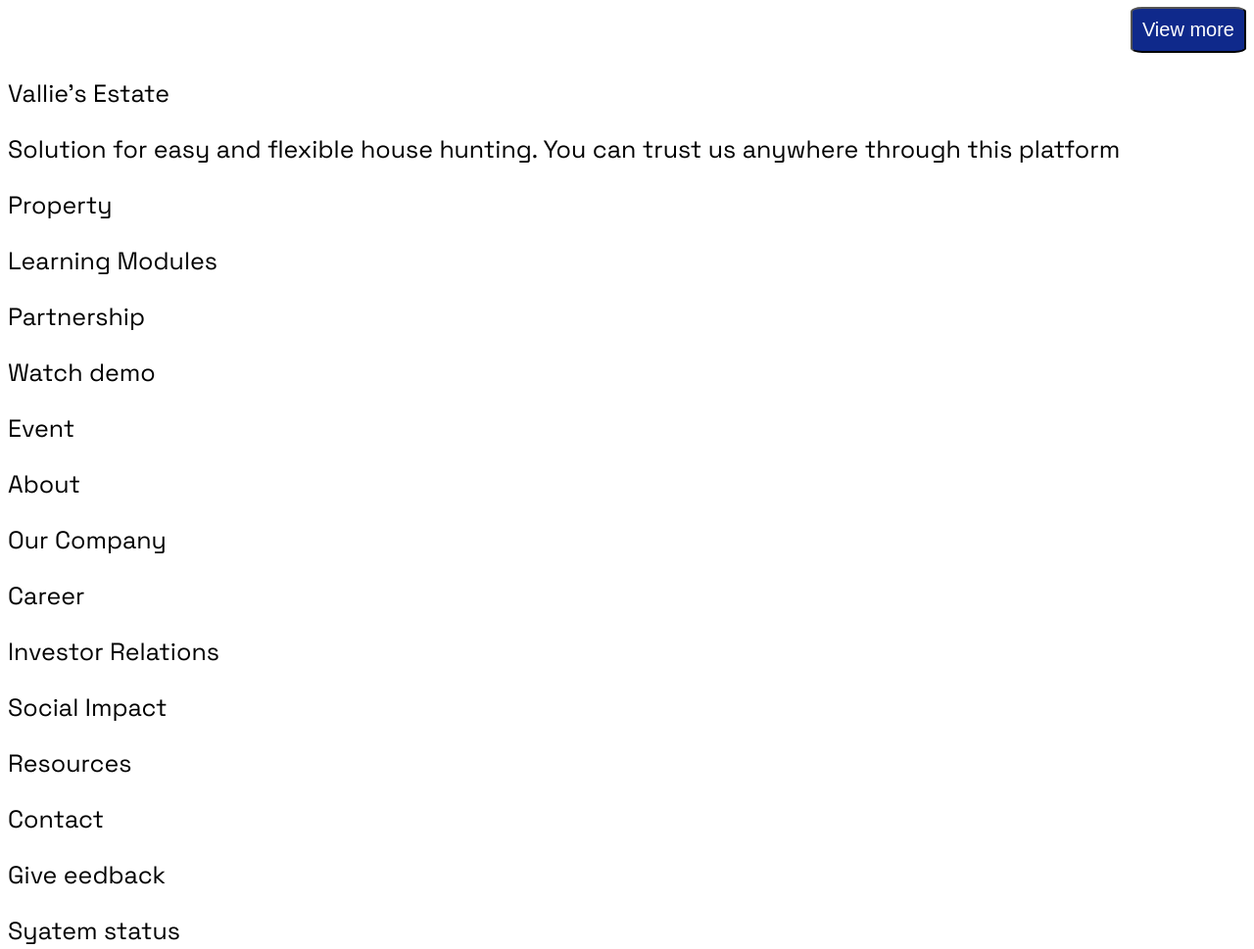
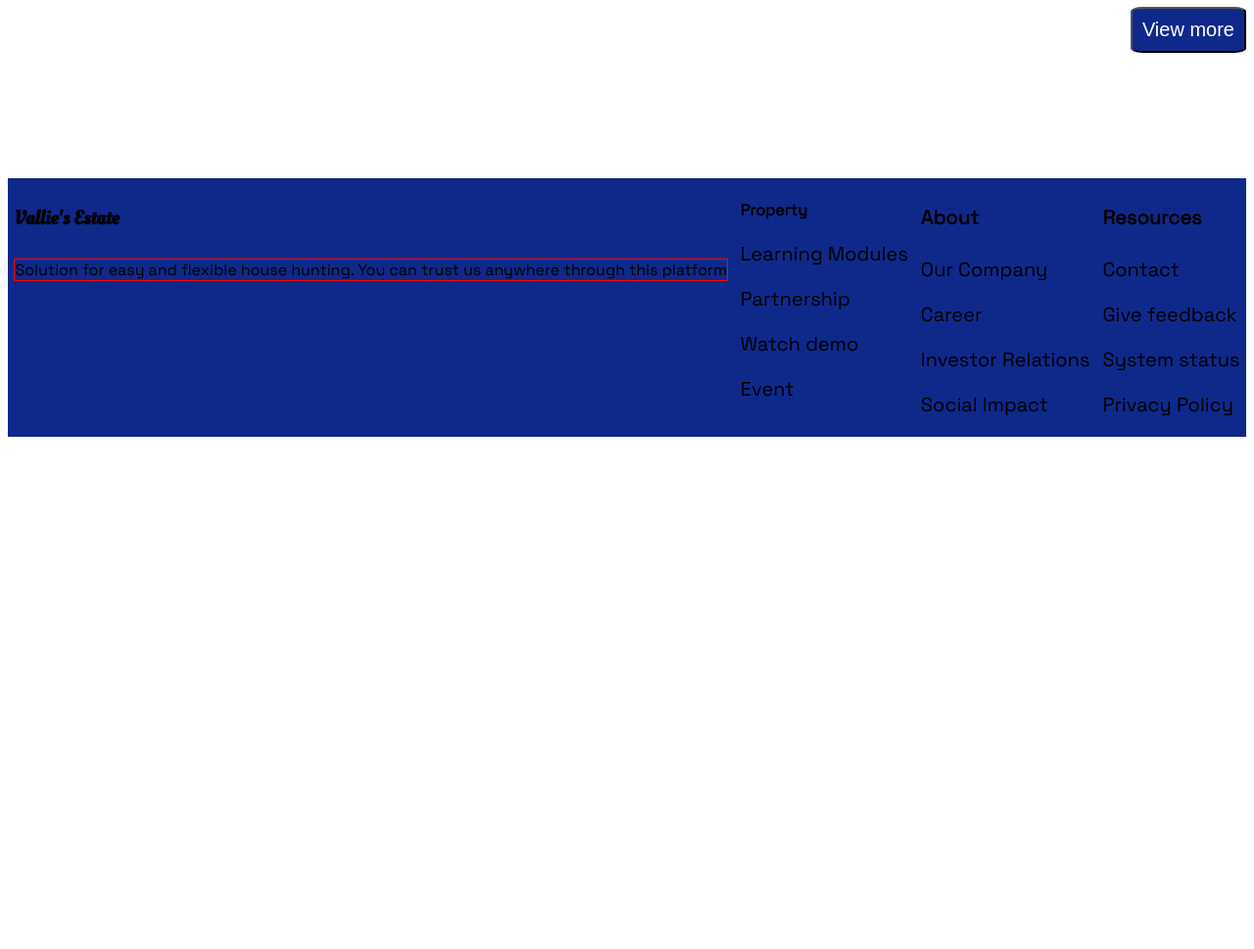
Before and after one commit to sialotobiko/Moringa-IP-Week-1, a plain HTML site: page index.html in a window 1280 px wide. Shown: the part 4200-5169 px from the top of the page at 98% size. After the commit the page ends 4654 px from the top, so only its background shows below. Drawn offline with Linux system fonts and the light colour scheme.

Commit message:
This commit styles the bottom navigation bar

```diff
--- a/assets/styles/styles.css
+++ b/assets/styles/styles.css
@@ -191,3 +191,21 @@ img{
 #saying{
     column-count: 3;
 }
+#bottomnavbar{
+    display: flex;
+    background-color: #0F298B;
+    justify-items: center;
+    justify-content: space-around;
+    font-size: 15pt;
+    word-wrap:normal;
+}
+.vallie2{
+    font-family: 'Oleo Script';
+}
+#sol{
+    font-size: 12pt;
+    border: 1px solid red;
+}
+.property2{
+    font-size: 12pt;
+}
--- a/index.html
+++ b/index.html
@@ -119,31 +119,36 @@
     <div id="viewmorediv">
         <a id="viewmore" href="#viewmore"><button id="viewmorebutton">View more</button></a>
     </div>
+    <br>
+    <br>
+    <br>
+    <br>
+
     <div id="bottomnavbar">
         <span>
-            <p class="vallie2"> Vallie's Estate</p>
-            <p>Solution for easy and flexible house hunting. You can trust us anywhere through this platform</p>
+            <h4 class="vallie2"> Vallie's Estate</h4>
+            <p id="sol">Solution for easy and flexible house hunting. You can trust us anywhere through this platform</p>
         </span>
         <span>
-            <p class="property2">Property</p>
-            <a id="modules" href="#learningmodules">Learning Modules</p></a>
-            <a id="modules" href="#partnership">Partnership</p></a>
-            <a id="modules" href="#watchdemo">Watch demo</p></a>
-            <a id="modules" href="#event">Event</p>
+            <h4 class="property2">Property</h4>
+            <p><a id="modules" href="#learningmodules">Learning Modules</a></p>
+            <p><a id="modules" href="#partnership">Partnership</a></p>
+            <p><a id="modules" href="#watchdemo">Watch demo</a></p>
+            <p><a id="modules" href="#event">Event</a></p>
         </span>
         <span>
-            <p class="about2">About</p>
-            <a id="modules" href="#ourcompany">Our Company</p></a>
-            <a id="modules" href="#career">Career</p></a>
-            <a id="modules" href="#investorrelations">Investor Relations</p></a>
-            <a id="modules" href="#socialimpact">Social Impact</p>
+            <h4 class="about2">About</h4>
+            <p><a id="modules" href="#ourcompany">Our Company</a></p>
+            <p><a id="modules" href="#career">Career</a></p>
+            <p><a id="modules" href="#investorrelations">Investor Relations</a></p>
+            <p><a id="modules" href="#socialimpact">Social Impact</a></p>
         </span>
         <span>
-            <p class="resources2">Resources</p>
-            <a id="modules" href="#contact2">Contact</p></a>
-            <a id="modules" href="#givefeedback">Give eedback</p></a>
-            <a id="modules" href="#systemstatus">Syatem status</p></a>
-            <a id="modules" href="#privacypolicy">Privacy Policy</p>
+            <h4 class="resources2">Resources</h4>
+            <p><a id="modules" href="#contact2">Contact</a></p>
+            <p><a id="modules" href="#givefeedback">Give feedback</a></p>
+            <p><a id="modules" href="#systemstatus">System status</a></p>
+            <p><a id="modules" href="#privacypolicy">Privacy Policy</a></p>
         </span>
     </div>
 </body>
```
